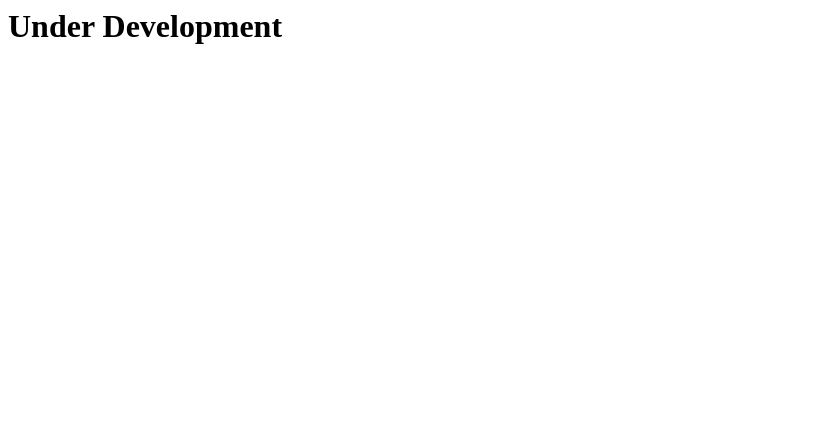
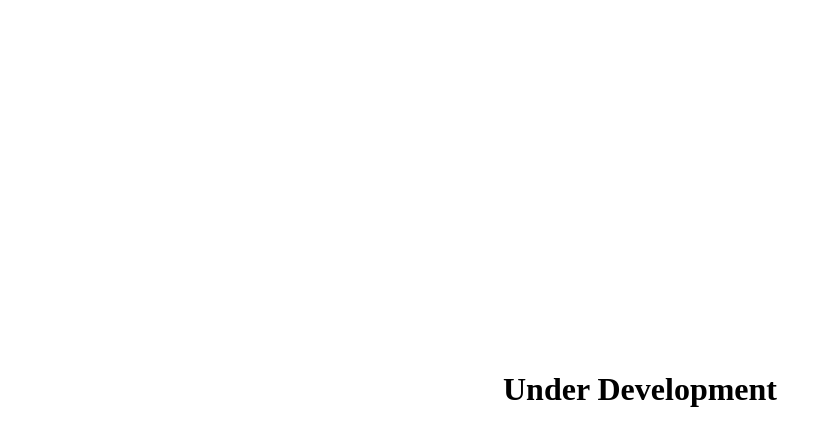
Before and after one commit to Aadelelsayed/egypt-crown, a plain HTML site: page index.html in a window 1280 px wide. Shown: the whole page, without its empty margins (0-829 px from the left). Drawn offline with Linux system fonts and the light colour scheme.

Commit message:
Update index.html

```diff
--- a/index.html
+++ b/index.html
@@ -1,5 +1,5 @@
-<div style="height: 100%; width: 100%; diplay: table; left: 0; top: 0">
-   <div style="display: table-cell; vertical-align: center; margin: auto">
+<div style="height: 100%; width: 100%; display: table; left: 0; top: 0">
+   <div style="display: table-cell; vertical-align: middle; margin: auto; text-align: center">
       <h1>Under Development</h1>
   </div>
 </div>
```
